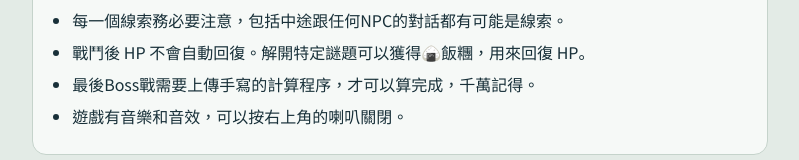
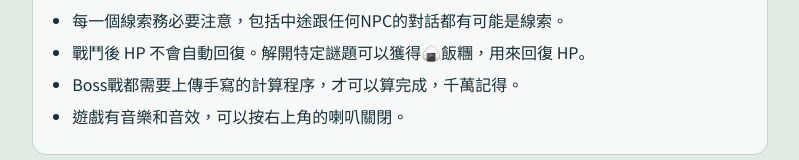
Before and after one commit to tshyang-nycu/hydrology-game, a plain HTML site: page index.html in a window 1280 px wide. Shown: the part 500-660 px from the top of the page, without its empty margins (240-1039 px from the left). Drawn offline with Linux system fonts and the light colour scheme; a web font is replaced by a local one.

Commit message:
Update index.html

```diff
--- a/index.html
+++ b/index.html
@@ -1357,7 +1357,7 @@ function renderRegister(){
    <li>野外會遇到怪物，打怪可以升級、學新招式；戰鬥中偶爾會出現不計分的小問答，答對會打出暴擊。</li>
    <li>每一個線索務必要注意，包括中途跟任何NPC的對話都有可能是線索。</li>
    <li>戰鬥後 HP 不會自動回復。解開特定謎題可以獲得🍙飯糰，用來回復 HP。</li>
-   <li>最後Boss戰需要上傳手寫的計算程序，才可以算完成，千萬記得。</li>
+   <li>Boss戰都需要上傳手寫的計算程序，才可以算完成，千萬記得。</li>
    <li>遊戲有音樂和音效，可以按右上角的喇叭關閉。</li>
    ${SHEET_URL?'':'<li class="err">目前為測試版：成績不會傳送給老師。</li>'}</ul></div>
   <div class="panel stack">
```
